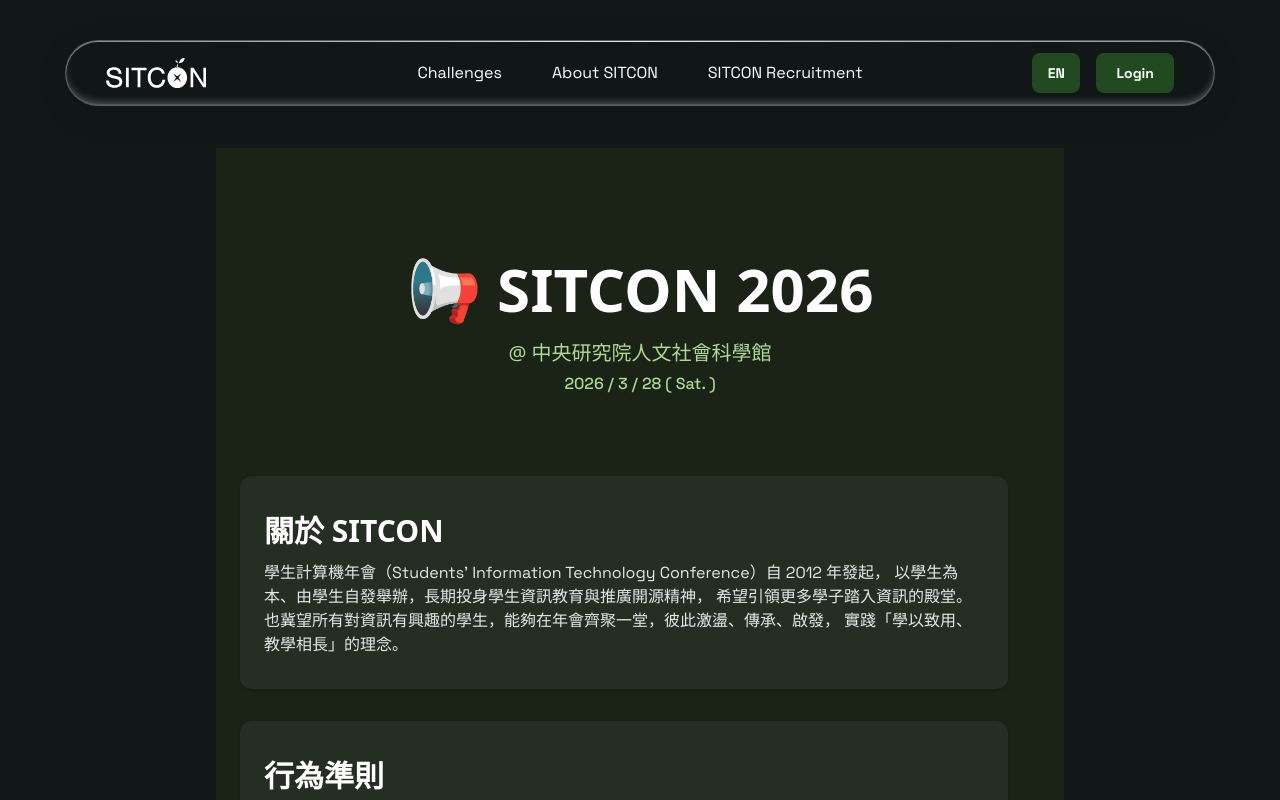
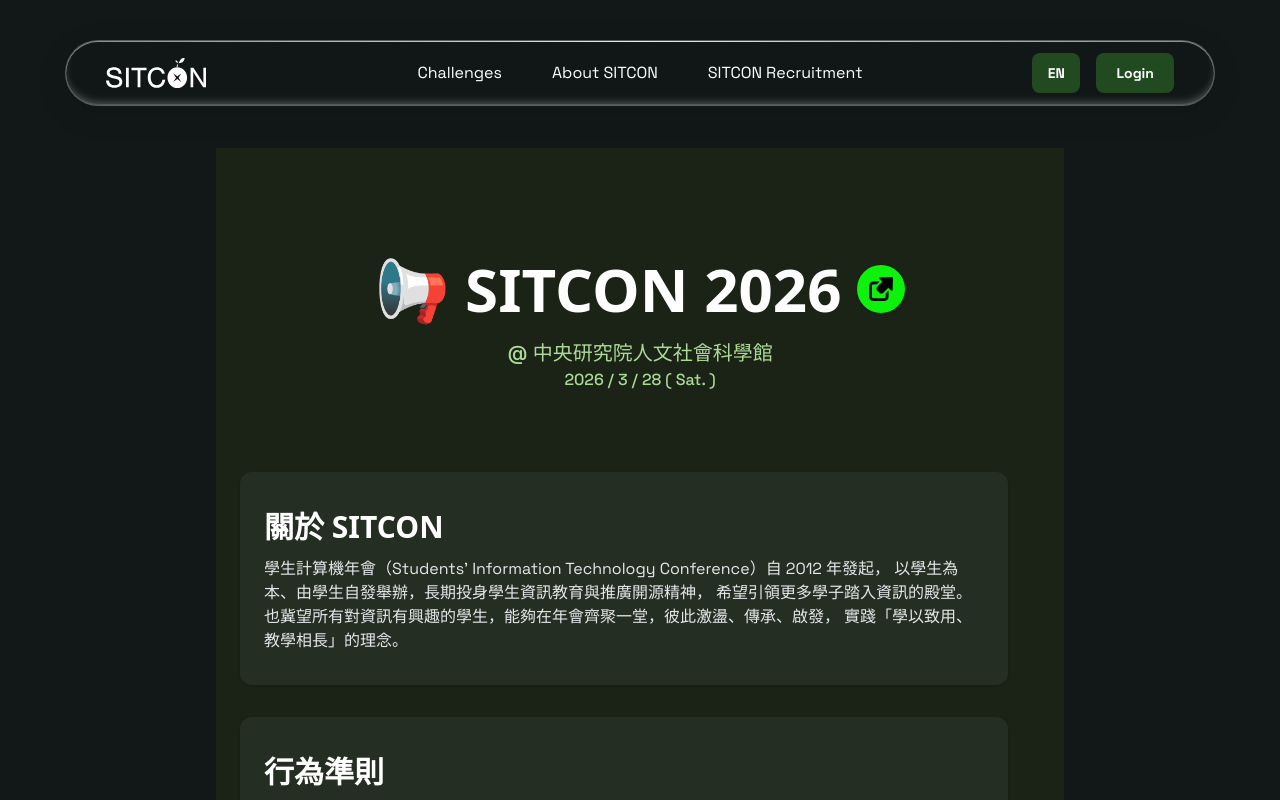
Before and after one commit to LeoLee-0531/hitcon-challenge, a Next.js app in the folder apps/web/: page /en/about in a window 1280 px wide. Shown: the top 800 px of the page. Built offline with nearby package versions, Linux system fonts and the light colour scheme.

Commit message:
feat: SITCON2026 link btn

```diff
--- a/apps/web/src/app/[locale]/about/page.tsx
+++ b/apps/web/src/app/[locale]/about/page.tsx
@@ -1,3 +1,4 @@
+"use client";
 import React from 'react';
 
 export default function AboutSITCONPage() {
@@ -6,12 +7,26 @@ export default function AboutSITCONPage() {
     {/* <div className="min-h-screen w-full bg-gradient-to-b from-[#1A2316] to-[#121712] flex flex-col items-center py-12 px-4"> */}
       {/* SITCON 2026 info */}
       <section className="w-full text-center mb-20 mt-4">
-        <h1 className="text-4xl sm:text-5xl md:text-6xl font-bold text-white mb-1 font-sans">
+      <div className="flex items-center justify-center gap-4">
+        <h1 className="text-4xl sm:text-5xl md:text-6xl font-bold text-white font-sans mb-0">
           📢 SITCON 2026
+        </h1>
+        <a
+          href="https://sitcon.org/2026/"
+          target="_blank"
+          rel="noopener noreferrer"
+          className="w-12 h-12 flex items-center justify-center rounded-full bg-[#0DF20D] shadow hover:opacity-80 transition"
+        >
+          <img
+            src="/hyperlink.png"
+            alt="SITCON 2026 連結"
+            className="w-6 h-6"
+          />
+        </a>
+      </div>
       <span className="block mt-1 text-xl text-[#ACD997] font-medium">
         @ 中央研究院人文社會科學館
       </span>
-        </h1>
       <div className="text-base text-[#ACD997] font-medium mb-1">
         2026 / 3 / 28 ( Sat. )
       </div>
```
Also changed, not shown: apps/web/public/hyperlink.png (added). Lines whose indentation alone changed are shown as unchanged.
